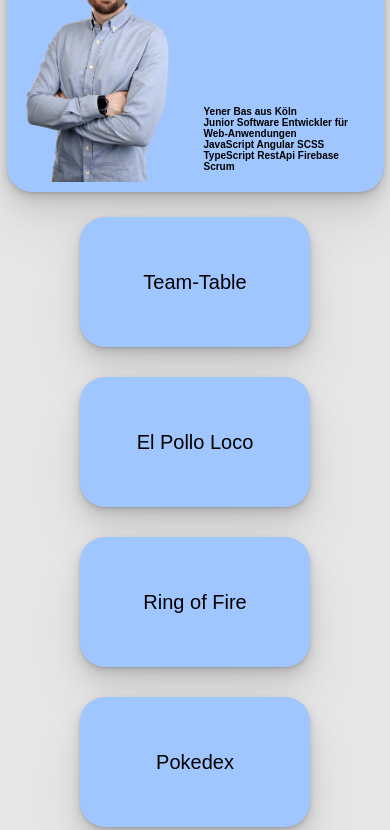
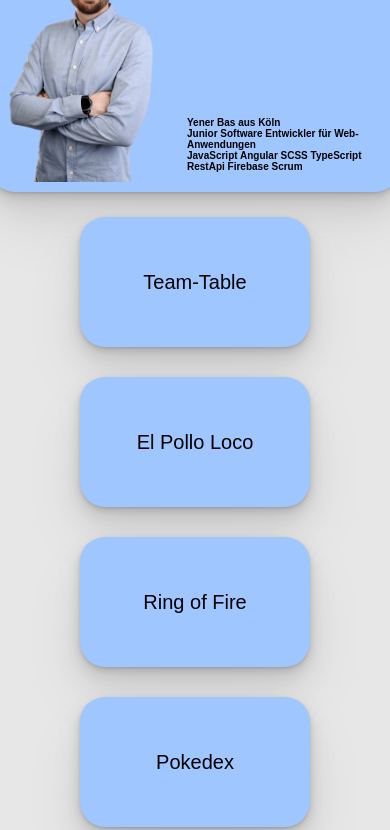
Before and after one commit to Yener88/projectpage, a website: page index.html in a window 390 px wide. Shown: the part 88-918 px from the top of the page. Drawn offline with Linux system fonts and the light colour scheme; a web font is replaced by a local one.

Commit message:
some changes and fixes

```diff
--- a/main.css
+++ b/main.css
@@ -124,7 +124,6 @@ img {
 @media (max-width: 900px) {
     .titleBoxText {
         font-size: 10px;
-
     }
 
     .titleLinks1 img,
@@ -134,9 +133,9 @@ img {
         height: 30px;
         padding: 5px;
     }
+
     html, body {
-
-        padding-left: 30px;
-        padding-right: 30px;
+        padding-left: 0px;
+        padding-right: 0px;
     }
 }
```
